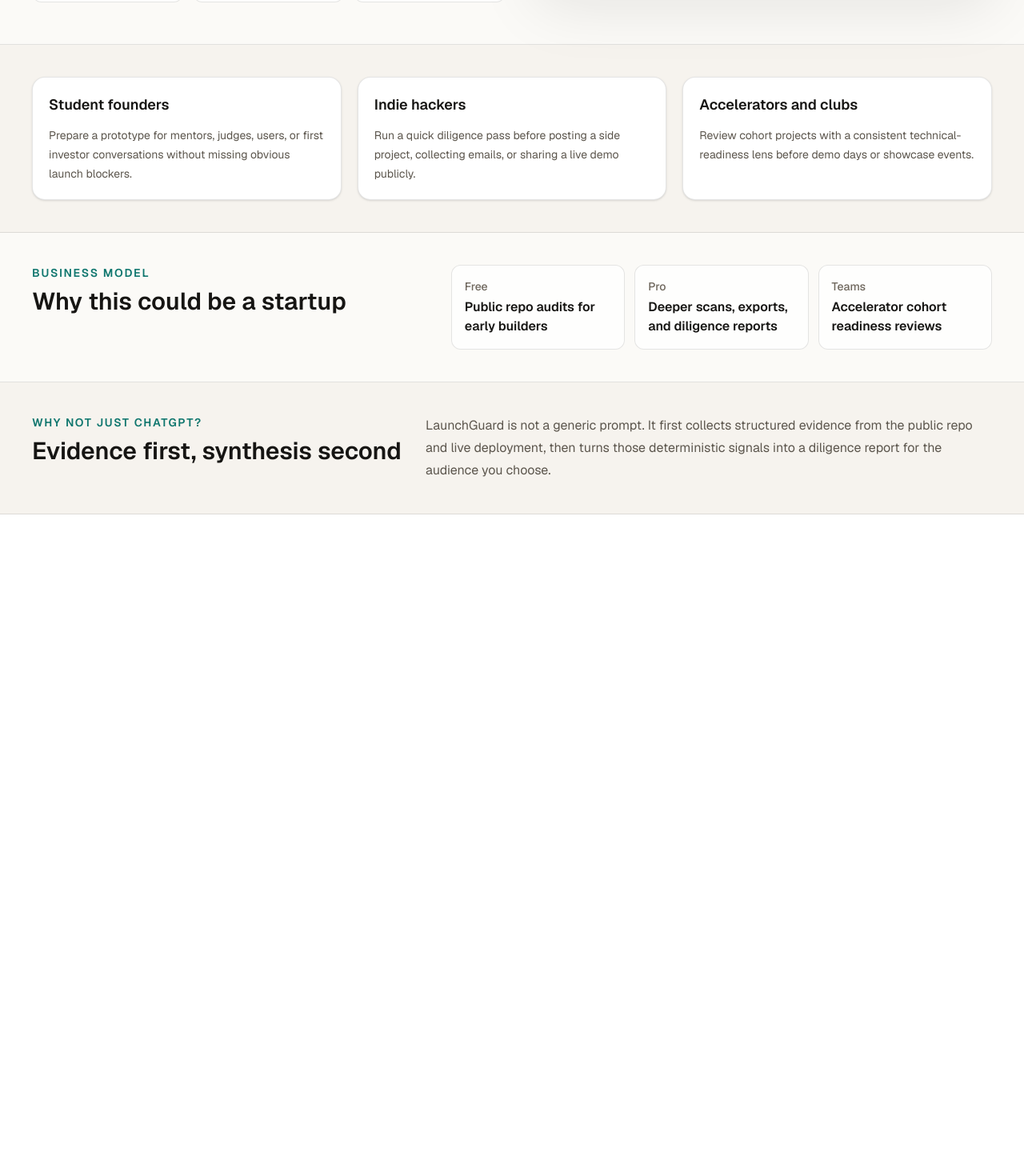
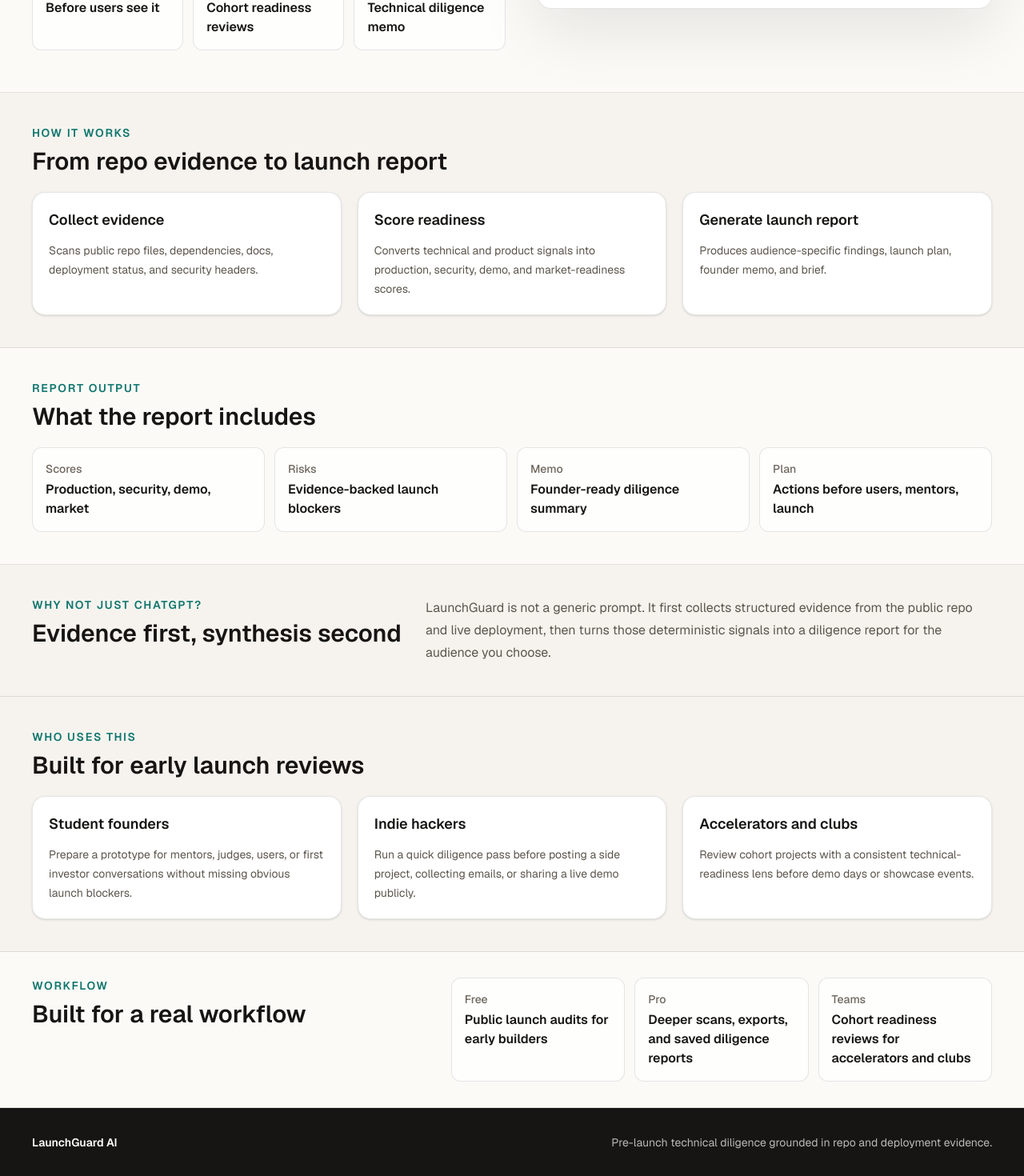
Before and after one commit to AkshajKashyap/launchguard-ai, a Next.js app: page / in a window 1280 px wide. Shown: the part 868-2338 px from the top of the page at 80% size. Before the commit the page ends 1511 px from the top, so only its background shows below. Built offline with nearby package versions, Linux system fonts and the light colour scheme.

Commit message:
Polish LaunchGuard demo flow

```diff
--- a/src/app/page.tsx
+++ b/src/app/page.tsx
@@ -306,7 +306,8 @@
                 It checks repo structure, docs, deployment health, security signals, validation/database/auth
                 indicators, demo clarity, and positioning because working prototypes often still hide launch blockers.
               </p>
-              <div className="mt-8 flex flex-wrap gap-3">
+              <div className="mt-8 space-y-3">
+                <div className="flex flex-wrap gap-3">
                 <a
                   href="#scan"
                   className="inline-flex h-12 items-center gap-2 rounded-lg bg-[#0f766e] px-5 text-sm font-semibold text-white shadow-sm transition hover:bg-[#0b5f59]"
@@ -321,6 +322,10 @@
                 >
                   Load sample report
                 </button>
+                </div>
+                <p className="max-w-md text-sm leading-6 text-[#6e665c]">
+                  Use the sample report if Wi-Fi, GitHub, or the live deployment check is slow during a demo.
+                </p>
               </div>
             </div>
 
@@ -445,32 +450,33 @@
       </section>
 
       <section className="border-b border-black/10 bg-[#f6f3ee]">
-        <div className="mx-auto grid w-full max-w-7xl gap-5 px-5 py-10 sm:px-8 lg:grid-cols-3 lg:px-10">
+        <div className="mx-auto w-full max-w-7xl px-5 py-10 sm:px-8 lg:px-10">
+          <SectionIntro eyebrow="How it works" title="From repo evidence to launch report" />
+          <div className="mt-5 grid gap-5 lg:grid-cols-3">
             <AudienceCard
-            title="Student founders"
-            text="Prepare a prototype for mentors, judges, users, or first investor conversations without missing obvious launch blockers."
+              title="Collect evidence"
+              text="Scans public repo files, dependencies, docs, deployment status, and security headers."
             />
             <AudienceCard
-            title="Indie hackers"
-            text="Run a quick diligence pass before posting a side project, collecting emails, or sharing a live demo publicly."
+              title="Score readiness"
+              text="Converts technical and product signals into production, security, demo, and market-readiness scores."
             />
             <AudienceCard
-            title="Accelerators and clubs"
-            text="Review cohort projects with a consistent technical-readiness lens before demo days or showcase events."
+              title="Generate launch report"
+              text="Produces audience-specific findings, launch plan, founder memo, and brief."
             />
+          </div>
         </div>
       </section>
 
       <section className="border-b border-black/10 bg-[#fbfaf7]">
-        <div className="mx-auto grid w-full max-w-7xl gap-6 px-5 py-10 sm:px-8 lg:grid-cols-[0.85fr_1.15fr] lg:px-10">
-          <div>
-            <p className="text-sm font-semibold uppercase tracking-[0.12em] text-[#0f766e]">Business model</p>
-            <h2 className="mt-2 text-3xl font-semibold tracking-normal">Why this could be a startup</h2>
-          </div>
-          <div className="grid gap-3 sm:grid-cols-3">
-            <SignalTile label="Free" value="Public repo audits for early builders" />
-            <SignalTile label="Pro" value="Deeper scans, exports, and diligence reports" />
-            <SignalTile label="Teams" value="Accelerator cohort readiness reviews" />
+        <div className="mx-auto w-full max-w-7xl px-5 py-10 sm:px-8 lg:px-10">
+          <SectionIntro eyebrow="Report output" title="What the report includes" />
+          <div className="mt-5 grid gap-3 sm:grid-cols-2 lg:grid-cols-4">
+            <SignalTile label="Scores" value="Production, security, demo, market" />
+            <SignalTile label="Risks" value="Evidence-backed launch blockers" />
+            <SignalTile label="Memo" value="Founder-ready diligence summary" />
+            <SignalTile label="Plan" value="Actions before users, mentors, launch" />
           </div>
         </div>
       </section>
@@ -487,6 +493,40 @@
             LaunchGuard is not a generic prompt. It first collects structured evidence from the public repo and live
             deployment, then turns those deterministic signals into a diligence report for the audience you choose.
           </p>
+        </div>
+      </section>
+
+      <section className="border-b border-black/10 bg-[#f6f3ee]">
+        <div className="mx-auto w-full max-w-7xl px-5 py-10 sm:px-8 lg:px-10">
+          <SectionIntro eyebrow="Who uses this" title="Built for early launch reviews" />
+          <div className="mt-5 grid gap-5 lg:grid-cols-3">
+            <AudienceCard
+              title="Student founders"
+              text="Prepare a prototype for mentors, judges, users, or first investor conversations without missing obvious launch blockers."
+            />
+            <AudienceCard
+              title="Indie hackers"
+              text="Run a quick diligence pass before posting a side project, collecting emails, or sharing a live demo publicly."
+            />
+            <AudienceCard
+              title="Accelerators and clubs"
+              text="Review cohort projects with a consistent technical-readiness lens before demo days or showcase events."
+            />
+          </div>
+        </div>
+      </section>
+
+      <section className="border-b border-black/10 bg-[#fbfaf7]">
+        <div className="mx-auto grid w-full max-w-7xl gap-6 px-5 py-8 sm:px-8 lg:grid-cols-[0.85fr_1.15fr] lg:px-10">
+          <div>
+            <p className="text-sm font-semibold uppercase tracking-[0.12em] text-[#0f766e]">Workflow</p>
+            <h2 className="mt-2 text-3xl font-semibold tracking-normal">Built for a real workflow</h2>
+          </div>
+          <div className="grid gap-3 sm:grid-cols-3">
+            <SignalTile label="Free" value="Public launch audits for early builders" />
+            <SignalTile label="Pro" value="Deeper scans, exports, and saved diligence reports" />
+            <SignalTile label="Teams" value="Cohort readiness reviews for accelerators and clubs" />
+          </div>
         </div>
       </section>
 
@@ -512,6 +552,17 @@
               <p className="mt-5 text-base leading-7 text-[#5c564d]">{report.summary}</p>
               <p className="mt-3 text-sm leading-6 text-[#6e665c]">{modeDescriptions[report.analysisMode]}</p>
               {report.analysisNote ? <p className="mt-2 text-sm leading-6 text-[#6e665c]">{report.analysisNote}</p> : null}
+              <div className="mt-5 rounded-xl bg-[#fbfaf7] p-4">
+                <p className="text-sm font-semibold text-[#3d3933]">Top 3 launch blockers</p>
+                <div className="mt-3 space-y-2">
+                  {report.topFindings.slice(0, 3).map((finding) => (
+                    <div key={`${finding.category}-${finding.title}`} className="flex gap-2 text-sm leading-6 text-[#5c564d]">
+                      <AlertTriangle className="mt-1 shrink-0 text-[#b45309]" size={15} aria-hidden="true" />
+                      <p>{finding.title}</p>
+                    </div>
+                  ))}
+                </div>
+              </div>
               <div className="mt-6 flex flex-wrap gap-3">
                 <CopyButton
                   label="Copy report summary"
@@ -594,6 +645,12 @@
           <LaunchPlan plan={report.launchPlan} />
         </section>
       ) : null}
+      <footer className="border-t border-black/10 bg-[#161513] px-5 py-8 text-white sm:px-8 lg:px-10">
+        <div className="mx-auto flex w-full max-w-7xl flex-col gap-3 sm:flex-row sm:items-center sm:justify-between">
+          <p className="text-sm font-semibold">LaunchGuard AI</p>
+          <p className="text-sm text-white/70">Pre-launch technical diligence grounded in repo and deployment evidence.</p>
+        </div>
+      </footer>
     </main>
   );
 }
@@ -696,6 +753,15 @@
     <div className="rounded-xl border border-black/10 bg-white/70 p-4">
       <p className="text-sm font-medium text-[#6e665c]">{label}</p>
       <p className="mt-1 text-base font-semibold text-[#161513]">{value}</p>
+    </div>
+  );
+}
+
+function SectionIntro({ eyebrow, title }: { eyebrow: string; title: string }) {
+  return (
+    <div>
+      <p className="text-sm font-semibold uppercase tracking-[0.12em] text-[#0f766e]">{eyebrow}</p>
+      <h2 className="mt-2 text-3xl font-semibold tracking-normal">{title}</h2>
     </div>
   );
 }
```
Also changed, not shown: 1 other file (tests, documents, lock files or other folders). Lines whose indentation alone changed are shown as unchanged.
